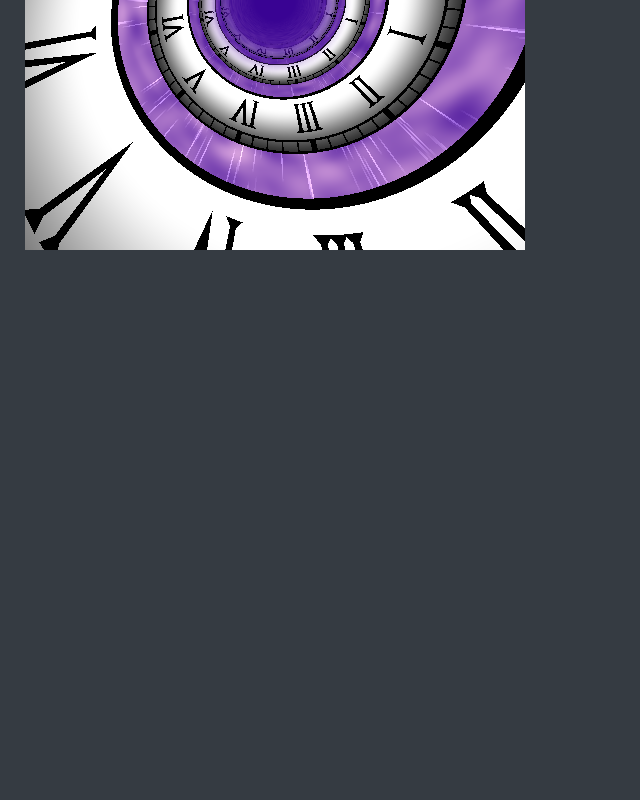
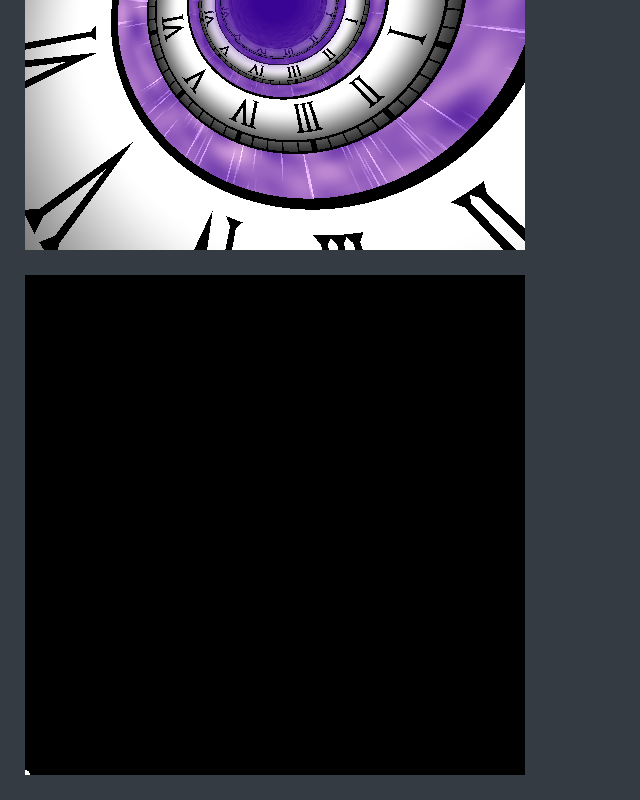
Before and after one commit to Apeirobyte/apeirobyte, a plain HTML site: page shaders.html in a window 1280 px wide. Shown: the part 1850-2650 px from the top of the page, without its empty margins (0-640 px from the left). Before the commit the page ends 2125 px from the top, so only its background shows below. Drawn offline with Linux system fonts and the light colour scheme.

Commit message:
I forgor to add the mouse test

```diff
--- a/shaders.html
+++ b/shaders.html
@@ -49,6 +49,19 @@
 			onmouseenter="ShaderPreview.getById('timeTripping').play()"
 			onmouseleave="ShaderPreview.getById('timeTripping').pause()">
 		</div>
+		<div
+			id="mousetest"
+			class="glcontainer"
+			style="margin: 25px 25px; width: 500px; height: 500px"
+
+			data-shader-use-mouse-uniforms
+			data-shader-src="shaders/mousetest.frag"
+
+			data-uniform-f-inverse-mode-contrast="0"
+
+			onmouseenter="ShaderPreview.getById('mousetest').play()"
+			onmouseleave="ShaderPreview.getById('mousetest').pause()">
+		</div>
 		<script src="scripts/webgl.js"></script>
 	</body>
 </html>
```
Also changed, not shown: shaders/sanctuary.frag (indentation only).
